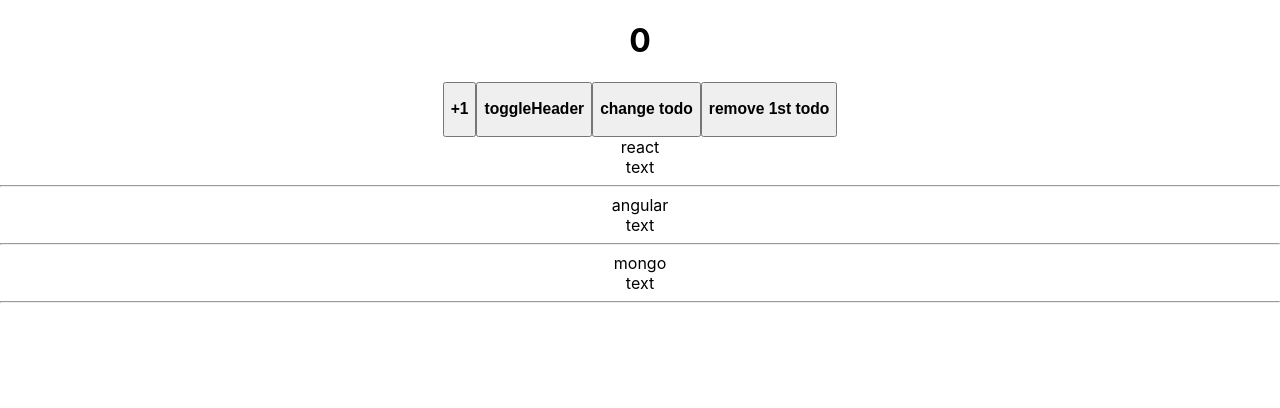
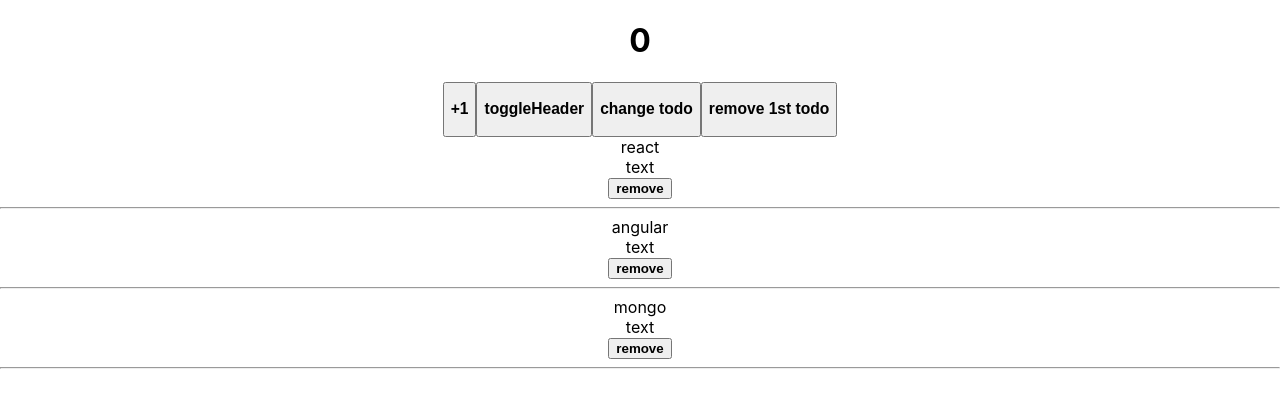
Before and after one commit to andrey-kupets/react_trainings2, a React (Create React App) app in the folder react_trainings/: page / in a window 1280 px wide. Shown: the top 408 px of the page. Built offline with nearby package versions, Linux system fonts and the light colour scheme.

Commit message:
delete todo

```diff
--- a/react_trainings/src/App.js
+++ b/react_trainings/src/App.js
@@ -7,10 +7,11 @@ const Header = ({counter}) => {
     return <h1>{counter}</h1>;
 }
 
-const TodoItem = ({todo}) => (
+const TodoItem = ({todo, remove}) => (
     <div>
         {todo.title} <br/>
-        {todo.content}
+        {todo.content} <br/>
+        <button onClick={remove}><b>remove</b></button>
         <hr/>
     </div>
 )
@@ -71,7 +72,14 @@ function App() {
   const removeFirst = () => {
       setState({
           ...state,
-        todos: state.todos.filter((todo, index )=> index !== 0)
+        todos: state.todos.filter((todo, index ) => index !== 0)
+      })
+  }
+
+  const removeTodo = (id) => {
+      setState({
+          ...state,
+          todos: state.todos.filter(todo => todo.id !== id)
       })
   }
 
@@ -83,7 +91,7 @@ function App() {
       <button onClick={toggleHandler}><h3>toggleHeader</h3></button>
       <button onClick={changeTodo}><h3>change todo</h3></button>
       <button onClick={removeFirst}><h3>remove 1st todo</h3></button>
-      {state.todos.map(todo => <TodoItem key={todo.id} todo={todo}/>)}
+      {state.todos.map(todo => <TodoItem key={todo.id} todo={todo} remove={() => removeTodo(todo.id)}/>)}
     </div>
   );
 }
```
